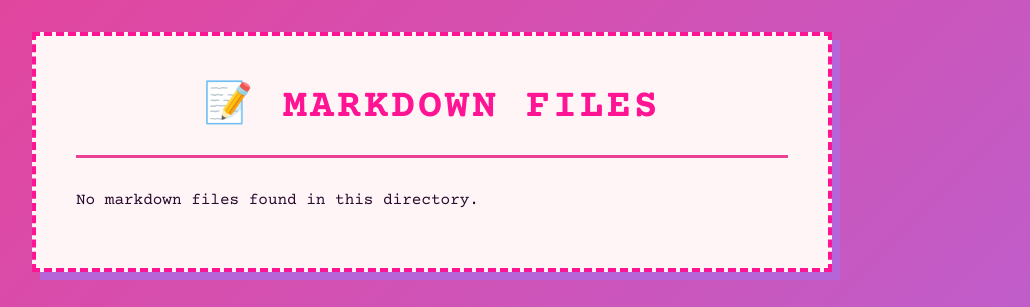
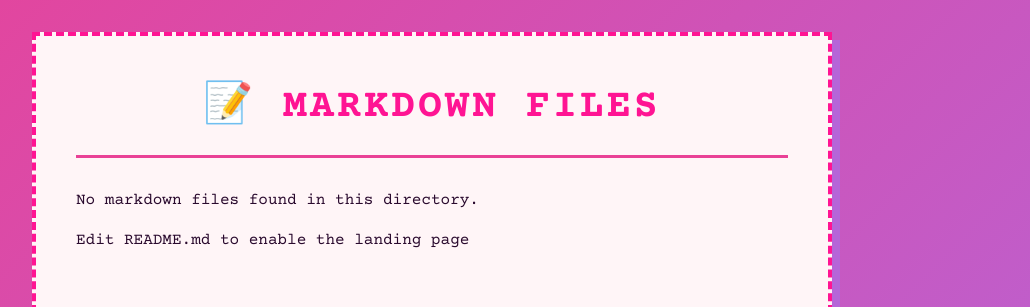
Before and after one commit to piusbird/mwiki, a Flask app: page / in a window 1280 px wide. Shown: the part 78-385 px from the top of the page, without its empty margins (208-1238 px from the left). Run offline with Flask 3, Linux system fonts and the light colour scheme.

Commit message:
support alternate wikihomes correctly render readme.md as part of index page if present

```diff
--- a/src/mattwiki-svc/app.py
+++ b/src/mattwiki-svc/app.py
@@ -1,3 +1,4 @@
+from ntpath import isfile
 from flask import Flask, render_template, request, redirect, url_for
 import os
 import glob
@@ -5,6 +6,13 @@ import glob
 from flask_misaka import Misaka
 from beemovie import BEE_MOVIE
 
+def chdir_to_wiki():
+
+    if "WIKI_DIR" in os.environ:
+        print(os.environ["WIKI_DIR"])
+        os.chdir(os.environ["WIKI_DIR"])
+    else:
+        print("not wiki dir`")
 # UGLY HACK ALERT
 
 ourfile = os.path.dirname(os.path.realpath(__file__))
@@ -13,17 +21,21 @@ STATIC_DIR = os.path.normpath(os.path.join(ourfile, "../static") )
 TEMPLATES_DIR = os.path.normpath(os.path.join(ourfile, "../templates") )
 app = Flask(__name__, static_folder=STATIC_DIR, template_folder=TEMPLATES_DIR)
 Misaka(app)
-if "WIKI_DIR" in os.environ:
-    os.chdir(os.environ["WIKI_DIR"])
-
 @app.route("/")
 def index():
+    if request.path.endswith('.md') or request.path.endswith('.txt'):
+        return redirect(url_for('view_file', filename=request.path))
     """List all markdown files in the current directory"""
     md_files = glob.glob("*.md")
     txt_files = glob.glob("*.txt")
     md_files.extend(txt_files)
     md_files.sort()
-    return render_template("index.html", files=md_files)
+    if os.path.isfile("README.md"):
+        with open("README.md", "r") as rme:
+            readme = rme.read()
+    else:
+        readme = None
+    return render_template("index.html", files=md_files, readme=readme)
 
 
 @app.route("/view/<filename>")
--- a/src/templates/index.html
+++ b/src/templates/index.html
@@ -13,5 +13,10 @@
 {% else %}
 <p class="no-files">No markdown files found in this directory.</p>
 {% endif %}
+{% if readme %}
+{{readme|markdown}}
+{% else %}
+<p class="no-files"> Edit README.md to enable the landing page</p>
 
+{% endif %}
 {% endblock %}
```
Also changed, not shown: src/mattwiki-svc/local.py (+7 -2 lines).
